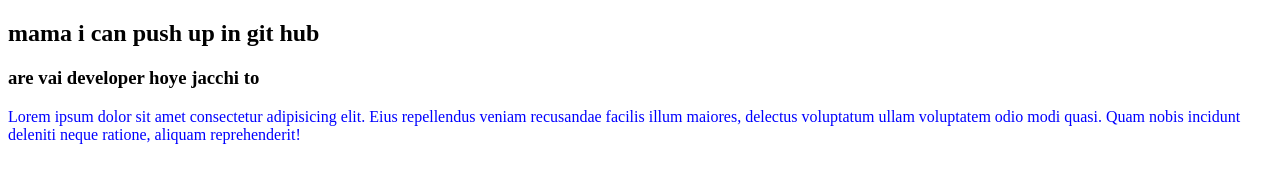
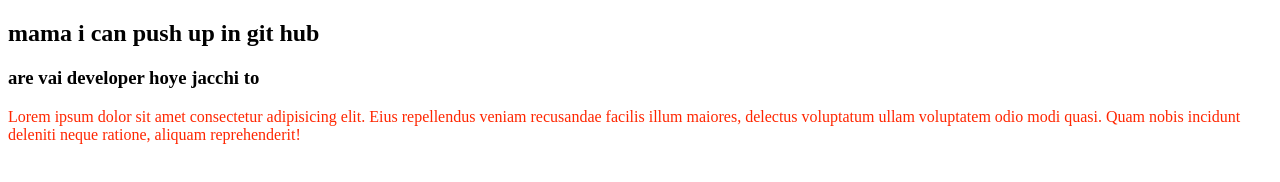
Before and after one commit to ForidaSweety/my-first-repo, a plain HTML site: page index.html in a window 1280 px wide. Drawn offline with Linux system fonts and the light colour scheme.

Commit message:
color change

```diff
--- a/style.css
+++ b/style.css
@@ -1,3 +1,3 @@
 p{
-    color: blue;
+    color: rgb(255, 38, 0);
 }
```
